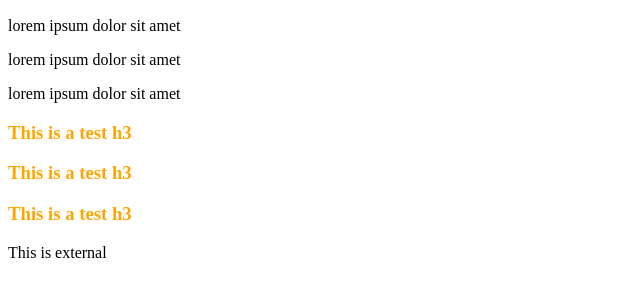
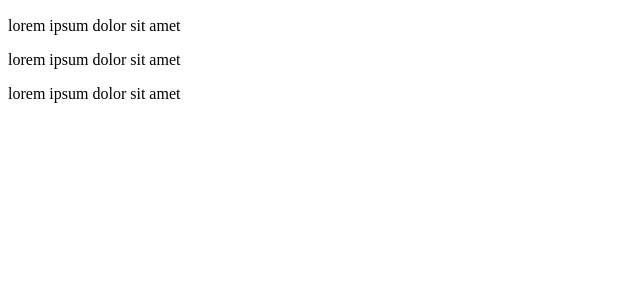
Before and after one commit to marcosriani/tes-test, a plain HTML site: page index.html in a window 1280 px wide. Shown: the part 110-406 px from the top of the page, without its empty margins (0-640 px from the left). Drawn offline with Linux system fonts and the light colour scheme.

Commit message:
removed h3

```diff
--- a/index.html
+++ b/index.html
@@ -13,10 +13,5 @@
     <p>lorem ipsum dolor sit amet</p>
     <p>lorem ipsum dolor sit amet</p>
     <p>lorem ipsum dolor sit amet</p>
-
-    <h3>This is a test h3</h3>
-    <h3>This is a test h3</h3>
-    <h3>This is a test h3</h3>
-    <p>This is external</p>
   </body>
 </html>
```
